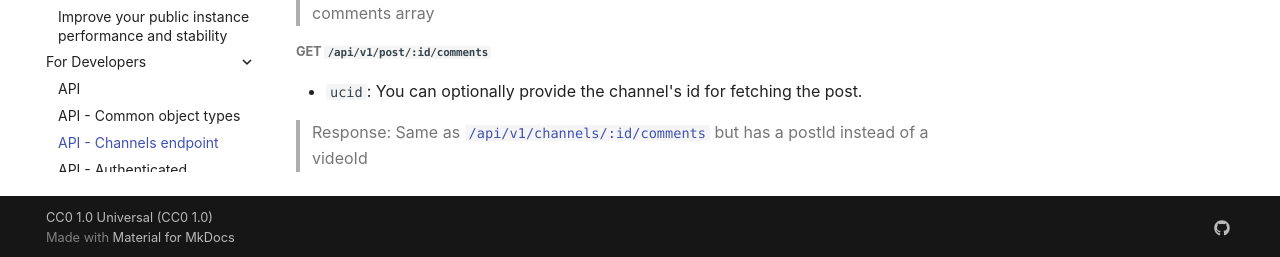
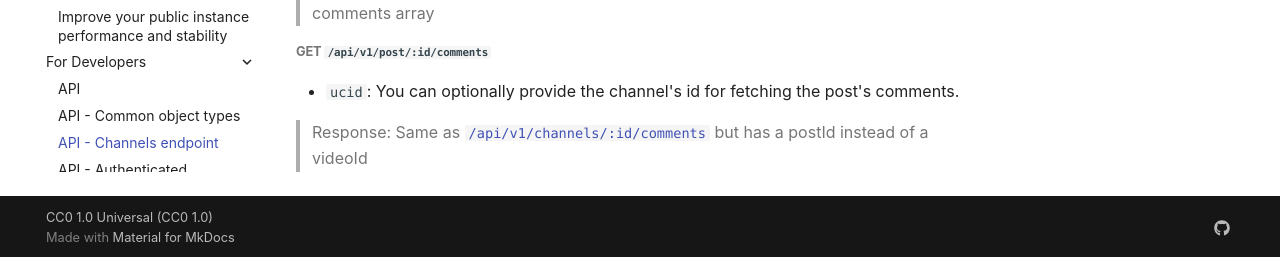
Before and after one commit to iv-org/documentation, an MkDocs documentation site: the page built from docs/api/channels_endpoint.md, in a window 1280 px wide and 900 px high, scrolled down 4554 px. Shown: the part 640-897 px from the top of the window. Built offline with MkDocs 1.6.1 and Material for MkDocs 9.7.7, drawn with Linux system fonts in a browser that asks for light colours; comment, search, counter and statistics services are not loaded.

Commit message:
update param description for community post comments

```diff
--- a/docs/api/channels_endpoint.md
+++ b/docs/api/channels_endpoint.md
@@ -266,7 +266,7 @@ Same as [`/api/v1/channels/:id/community`](#get-apiv1channelsidcommunity) but on
 
 ##### GET `/api/v1/post/:id/comments`
 
-* `ucid`: You can optionally provide the channel's id for fetching the post.
+* `ucid`: You can optionally provide the channel's id for fetching the post's comments.
 
 > Response:
 Same as [`/api/v1/channels/:id/comments`](../api.md#get-apiv1commentsid) but has a postId instead of a videoId
```
